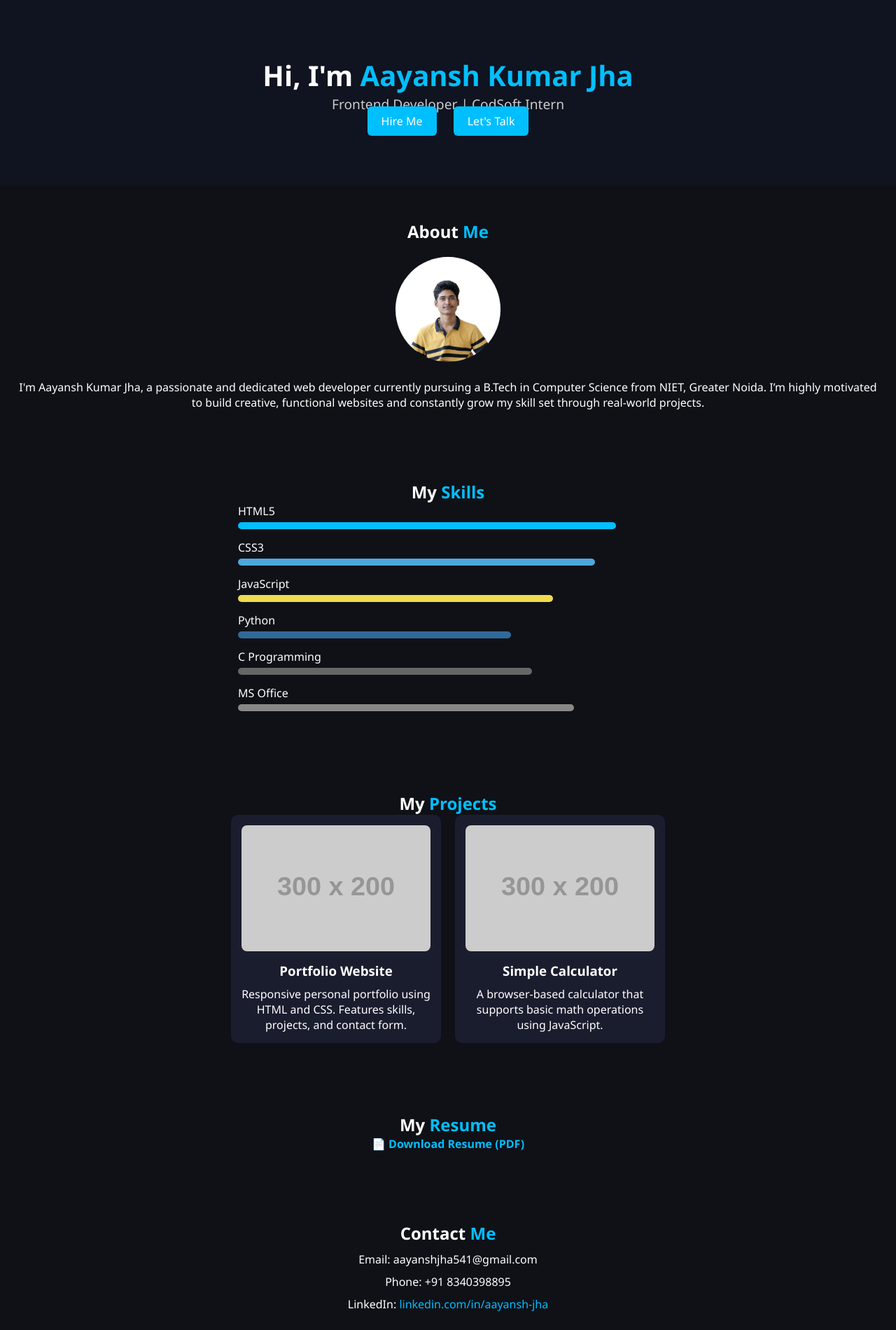
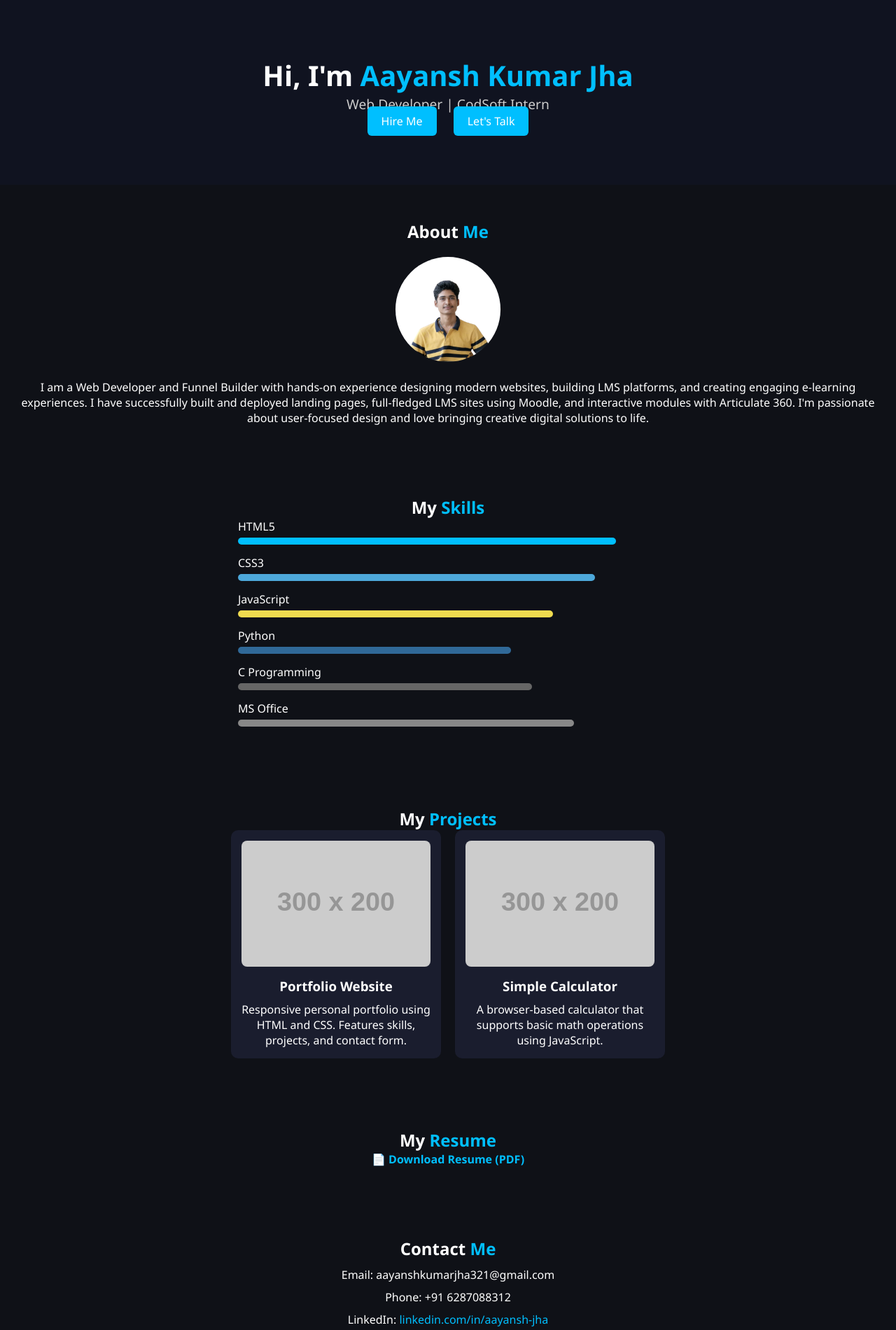
Before and after one commit to aayanshjha/CODSOFT, a plain HTML site: page Task 1 - Portfolio Website/index.html in a window 1280 px wide. Shown: the top 1900 px of the page at 70% size. Drawn offline with Linux system fonts and the light colour scheme; placeholder pictures from the web are drawn by us.

Commit message:
Update index.html

```diff
--- a/Task 1 - Portfolio Website/index.html
+++ b/Task 1 - Portfolio Website/index.html
@@ -10,7 +10,7 @@
   <header>
     <div class="header-content">
       <h1>Hi, I'm <span>Aayansh Kumar Jha</span></h1>
-      <p>Frontend Developer | CodSoft Intern</p>
+      <p>Web Developer | CodSoft Intern</p>
       <div class="buttons">
         <a href="#contact">Hire Me</a>
         <a href="#about">Let's Talk</a>
@@ -22,7 +22,7 @@
     <h2>About <span>Me</span></h2>
     <img src="profile.jpg" alt="Aayansh Kumar Jha">
     <p>
-      I'm Aayansh Kumar Jha, a passionate and dedicated web developer currently pursuing a B.Tech in Computer Science from NIET, Greater Noida. I’m highly motivated to build creative, functional websites and constantly grow my skill set through real-world projects.
+      I am a Web Developer and Funnel Builder with hands-on experience designing modern websites, building LMS platforms, and creating engaging e-learning experiences. I have successfully built and deployed landing pages, full-fledged LMS sites using Moodle, and interactive modules with Articulate 360. I'm passionate about user-focused design and love bringing creative digital solutions to life.
     </p>
   </section>
 
@@ -61,8 +61,8 @@
 
   <section id="contact">
     <h2>Contact <span>Me</span></h2>
-    <p>Email: aayanshjha541@gmail.com</p>
-    <p>Phone: +91 8340398895</p>
+    <p>Email: aayanshkumarjha321@gmail.com</p>
+    <p>Phone: +91 6287088312</p>
     <p>LinkedIn: <a href="https://www.linkedin.com/in/aayansh-jha/" target="_blank">linkedin.com/in/aayansh-jha</a></p>
   </section>
 
```
